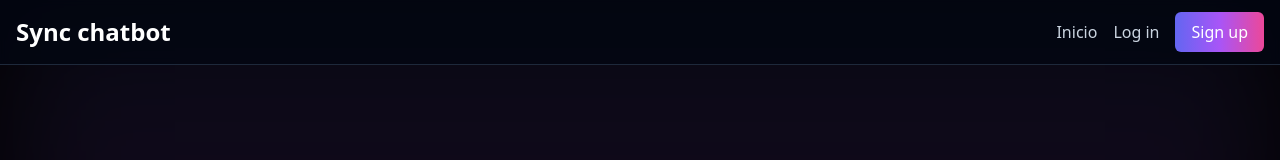
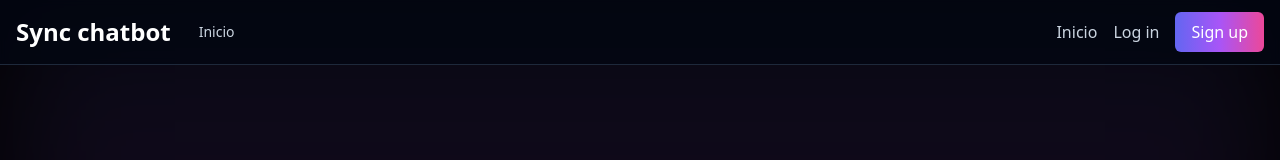
Before and after one commit to SantiagoPrada2005/service-client-client, a Next.js app in the folder service-client-ai/: page /pages/pricing in a window 1280 px wide. Shown: the top 160 px of the page. Built offline with nearby package versions, Linux system fonts and the light colour scheme.

Commit message:
error en la ubicacion de un boton

```diff
--- a/service-client-ai/src/app/pages/pricing/page.tsx
+++ b/service-client-ai/src/app/pages/pricing/page.tsx
@@ -9,8 +9,11 @@
       {/* Header */}
       <header className="fixed w-full top-0 z-50 bg-[#030712]/80 backdrop-blur-sm border-b border-slate-800">
         <div className="container mx-auto px-4 py-3 flex justify-between items-center">
-          <div className="flex items-center">
+          <div className="flex items-center gap-7">
             <h1 className="text-2xl font-bold text-white">{APP_NAME}</h1>
+            <Link href="/" className="text-sm text-slate-300 hover:text-white transition-all duration-500 ease-out">
+              Inicio
+            </Link>
           </div>
           <div className="flex items-center gap-4">
             <Link href="/" className="text-slate-300 hover:text-white transition-all duration-500 ease-out">
```
